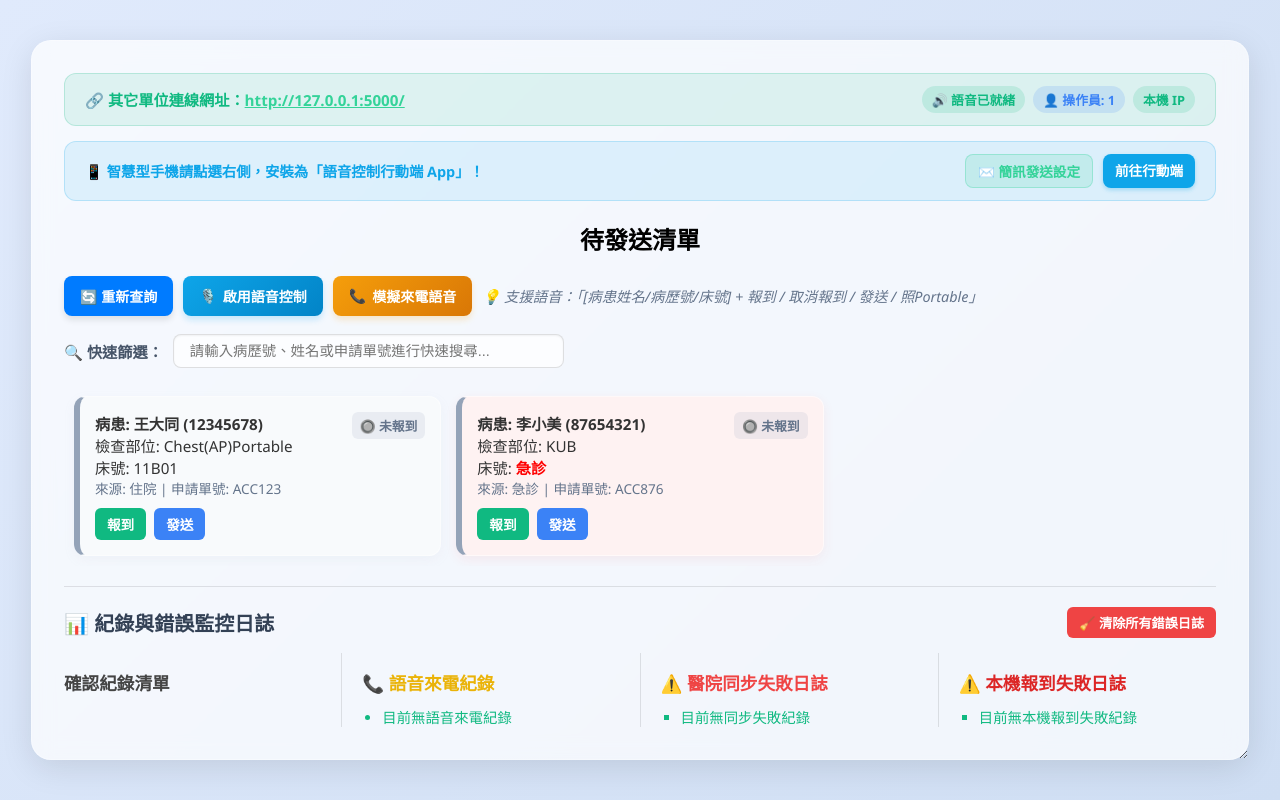
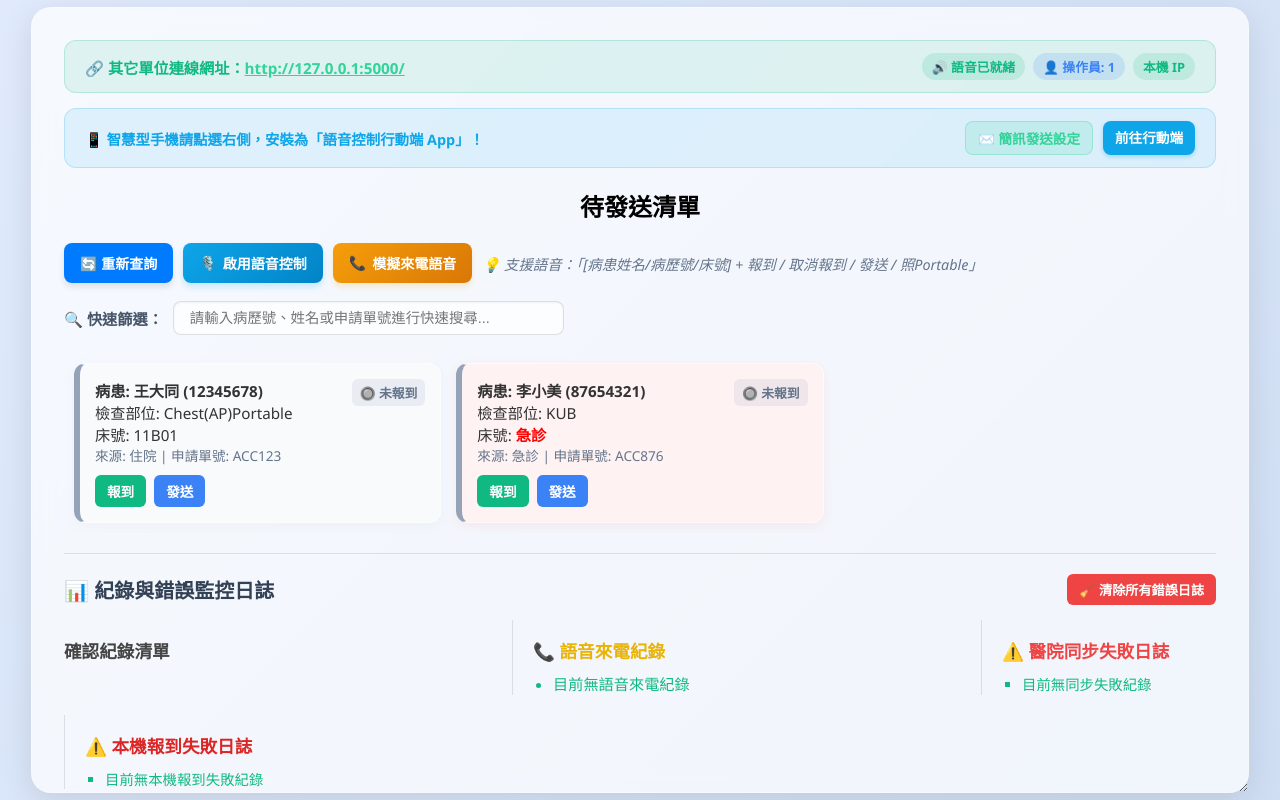
Before and after one commit to cat670500-hub/QCC, a Flask app: page /sender in a window 1280 px wide. Run offline with Flask 3, Linux system fonts and the light colour scheme; the visitor is signed in with stand-in values (Sample User, id 1); data that the repository does not hold is empty; some libraries are stand-ins or nearby versions.

Commit message:
Enlarge width and height of log sections in sender.html for better readability

```diff
--- a/templates/sender.html
+++ b/templates/sender.html
@@ -116,28 +116,28 @@
             <button onclick="clearErrorLogs()" style="background: #ef4444; color: white; border: none; border-radius: 6px; padding: 6px 12px; font-size: 0.82rem; font-weight: bold; cursor: pointer; transition: all 0.2s;" onmouseover="this.style.background='#dc2626'" onmouseout="this.style.background='#ef4444'">🧹 清除所有錯誤日誌</button>
         </div>
         <div style="display: flex; gap: 20px; text-align: left; flex-wrap: wrap;">
-            <div style="flex: 1; min-width: 250px;">
+            <div style="flex: 2; min-width: 300px;">
                 <h3 style="font-size: 1.1rem; color: #444; margin-bottom: 10px;">確認紀錄清單</h3>
                 <ul id="historyList"
-                    style="font-size: 0.9rem; color: #555; max-height: 150px; overflow-y: auto; padding-left: 20px; margin: 0;">
+                    style="font-size: 0.95rem; color: #555; max-height: 300px; overflow-y: auto; padding-left: 20px; margin: 0; line-height: 1.5;">
                 </ul>
             </div>
-            <div style="flex: 1; min-width: 250px; border-left: 1px solid rgba(0,0,0,0.1); padding-left: 20px;">
+            <div style="flex: 2; min-width: 350px; border-left: 1px solid rgba(0,0,0,0.1); padding-left: 20px;">
                 <h3 style="font-size: 1.1rem; color: #eab308; margin-bottom: 10px;">📞 語音來電紀錄</h3>
                 <ul id="voiceLogList"
-                    style="font-size: 0.9rem; color: #d97706; max-height: 150px; overflow-y: auto; padding-left: 20px; margin: 0;">
+                    style="font-size: 0.95rem; color: #d97706; max-height: 300px; overflow-y: auto; padding-left: 20px; margin: 0; line-height: 1.5;">
                 </ul>
             </div>
-            <div style="flex: 1; min-width: 250px; border-left: 1px solid rgba(0,0,0,0.1); padding-left: 20px;">
+            <div style="flex: 1; min-width: 200px; border-left: 1px solid rgba(0,0,0,0.1); padding-left: 20px;">
                 <h3 style="font-size: 1.1rem; color: #ef4444; margin-bottom: 10px;">⚠️ 醫院同步失敗日誌</h3>
                 <ul id="syncErrorList"
-                    style="font-size: 0.9rem; color: #ef4444; max-height: 150px; overflow-y: auto; padding-left: 20px; margin: 0; list-style-type: square;">
+                    style="font-size: 0.9rem; color: #ef4444; max-height: 300px; overflow-y: auto; padding-left: 20px; margin: 0; list-style-type: square;">
                 </ul>
             </div>
-            <div style="flex: 1; min-width: 250px; border-left: 1px solid rgba(0,0,0,0.1); padding-left: 20px;">
+            <div style="flex: 1; min-width: 200px; border-left: 1px solid rgba(0,0,0,0.1); padding-left: 20px;">
                 <h3 style="font-size: 1.1rem; color: #dc2626; margin-bottom: 10px;">⚠️ 本機報到失敗日誌</h3>
                 <ul id="localErrorList"
-                    style="font-size: 0.9rem; color: #dc2626; max-height: 150px; overflow-y: auto; padding-left: 20px; margin: 0; list-style-type: square;">
+                    style="font-size: 0.9rem; color: #dc2626; max-height: 300px; overflow-y: auto; padding-left: 20px; margin: 0; list-style-type: square;">
                 </ul>
             </div>
         </div>
```
